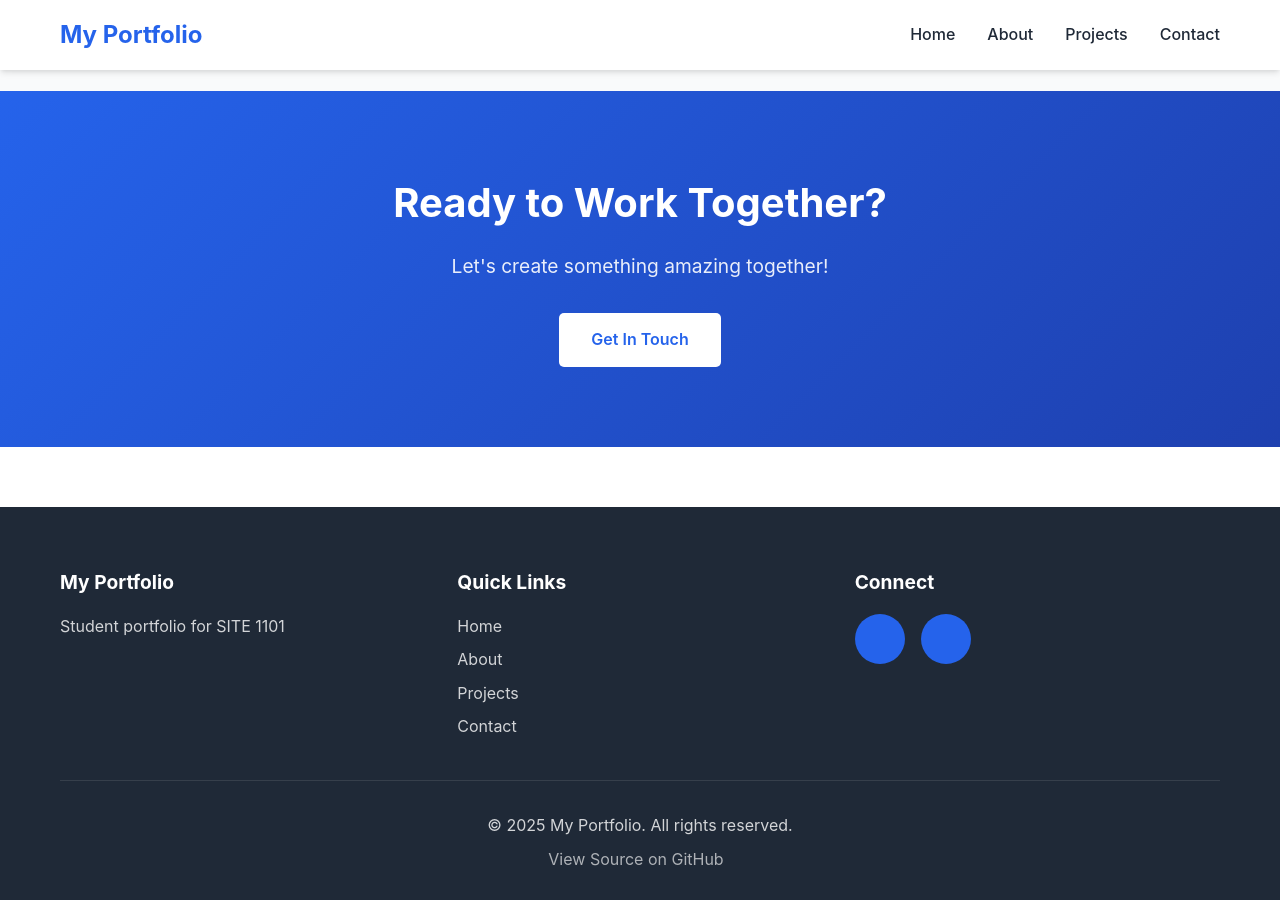
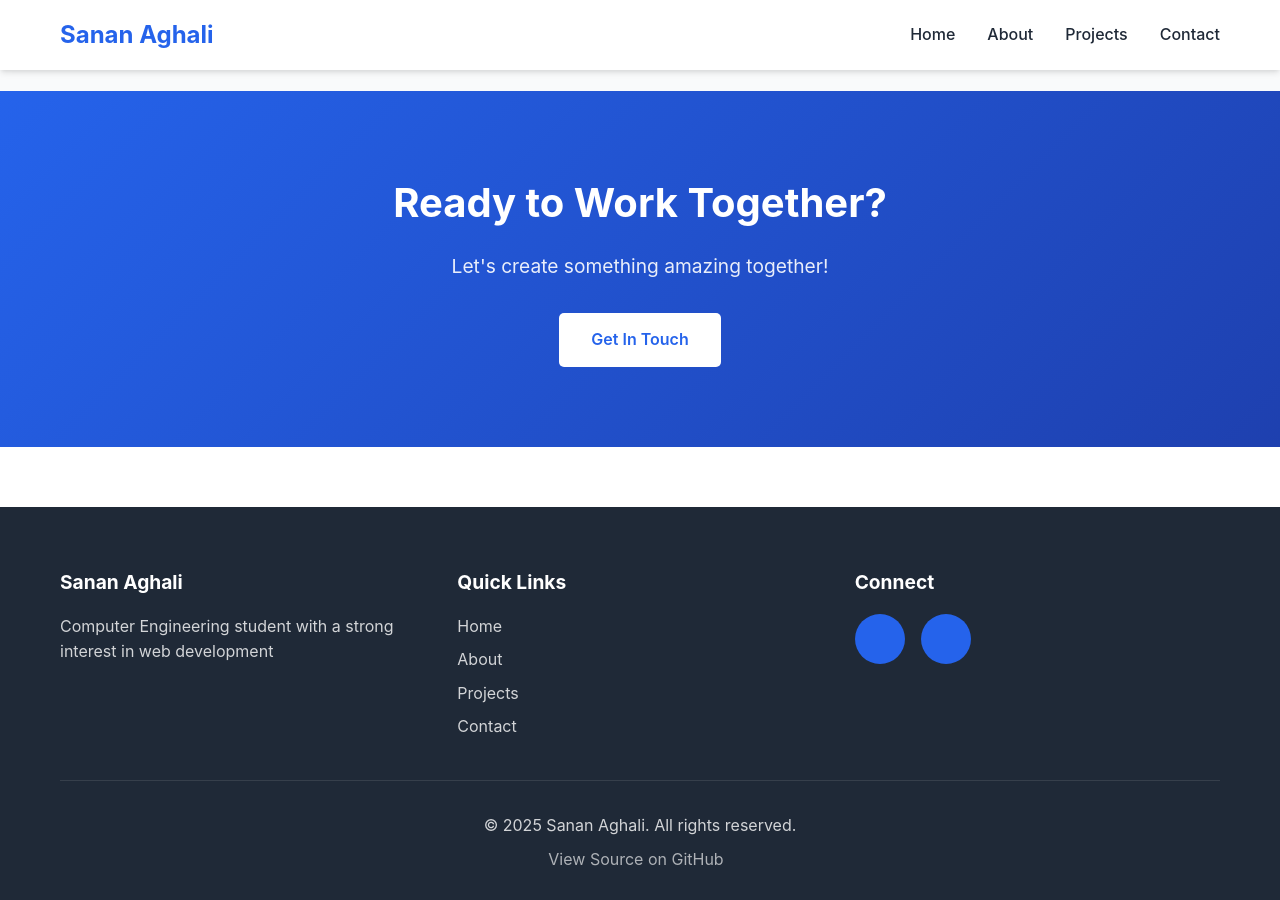
Before and after one commit to SananAghali/site1101, a Jekyll site: the page built from index.html, in a window 1280 px wide and 900 px high, scrolled down 1363 px. Built offline with Jekyll 4.4.1, drawn with Linux system fonts in a browser that asks for light colours; a script that is not in the unit is left out.

Commit message:
Update site info and social profiles

```diff
--- a/_config.yml
+++ b/_config.yml
@@ -1,8 +1,8 @@
 # Site Settings
-title: "My Portfolio"
-email: "your_email@example.com"
-description: "Student portfolio for SITE 1101"
-baseurl: "/site1101"   # vacib: /site1101 olmalı
+title: "Sanan Aghali"
+email: "saghali24031@ada.edu.az"
+description: "Computer Engineering student with a strong interest in web development"
+baseurl: "/site1101"
 url: "https://SananAghali.github.io"
 
 
@@ -24,8 +24,8 @@ navigation:
     url: /contact
 
 # Social Links
-github_username: yourusername
-codecademy_username: yourusername
+github_username: SananAghali
+codecademy_username: Sanan_Aghali
 
 # Exclude from processing
 exclude:
```
